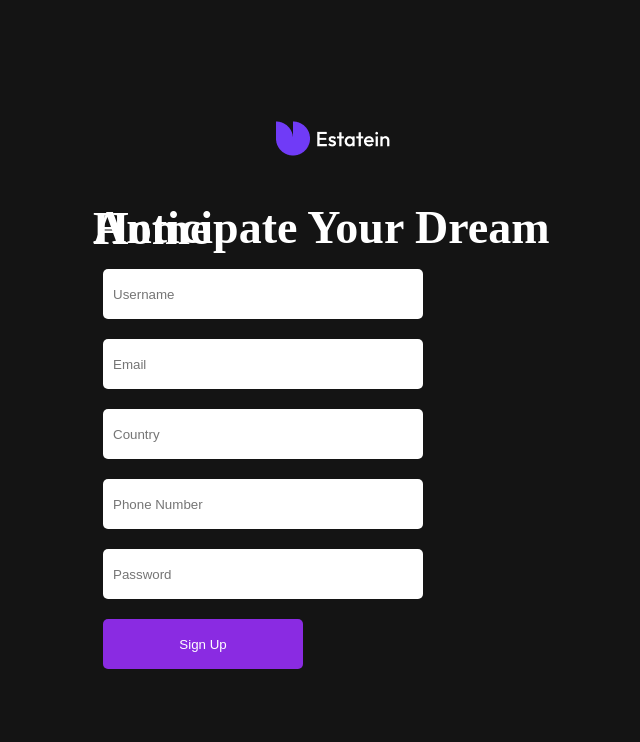
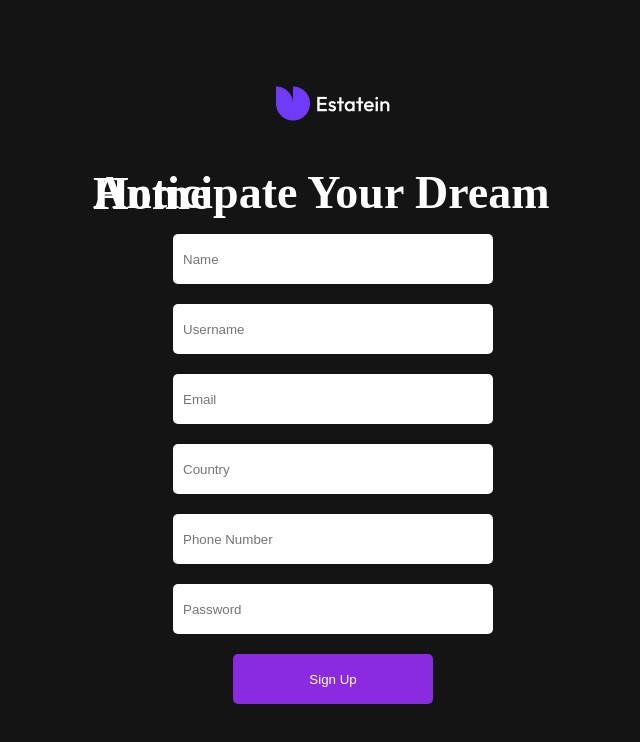
Before and after one commit to DeVTeJ10/Home-ly, a React (Vite) app: page /signup in a window 1280 px wide. Shown: the top 742 px of the page, without its empty margins (307-947 px from the left). Built offline with nearby package versions, Linux system fonts and the light colour scheme.

Commit message:
refactoring login and signup pages

```diff
--- a/src/Auth/Login/login.jsx
+++ b/src/Auth/Login/login.jsx
@@ -1,19 +1,53 @@
-import React from 'react';
+import React, { useState } from 'react';
+import axios from "axios";
 import logo from "../../images/Logo.png";
 import { Link } from "react-router-dom";
 import "./login.css";
 
 const Login = () => {
+
+  const [username, setUsername] = useState("");
+  const [password, setPassword] = useState("");
+
+  const handleSubmit = (e) => {
+    e.preventDefault();
+    const users = {username, password}
+
+    axios.post("https://finaki-backend.onrender.com/api/v1/auth/login", users)
+    .then(response => {
+      console.log("data sent succesfully:", response)
+    })
+    .catch(error => {
+      console.log("error sending data:", error)
+    })
+  }
+
   return (
+
     <div>
       <div className='login-container'>
         <Link to="/">
         <img src={logo} alt="Logo" />
         </Link>
         <h1 className='welcome-back'>Welcome Back</h1>
-        <input type="email" placeholder="Email" className='login-input'/>
-        <input type="password" placeholder="Password" className='login-input'/>
-        <button className='login-button'>Login</button>
+
+        <form onSubmit={handleSubmit} autoComplete='on'>
+        <input type="text"
+              value={username}
+              onChange={(e) => setUsername(e.target.value)}
+              placeholder="username"
+              className='login-input'
+              id='username'/>
+
+        <input type="password"
+              value={password}
+              onChange={(e) => setPassword(e.target.value)}
+              placeholder="Password"
+              className='login-input'
+              id='password'/>
+
+        <button className='login-button' type='submit'>Login</button>
+        </form>
       </div>
     </div>
   );
--- a/src/Auth/Signup/signup.css
+++ b/src/Auth/Signup/signup.css
@@ -36,4 +36,17 @@
 .sisenor{
     padding-left: 400px;
     padding-right: 400px;
+    display: flex;
+    flex-direction: column;
 }
+
+/* .container-signup{
+    display: flex;
+    flex-direction: column;
+} */
+
+form{
+    display: flex;
+    flex-direction: column;
+    align-items: center;
+}
--- a/src/Auth/Signup/signup.jsx
+++ b/src/Auth/Signup/signup.jsx
@@ -8,17 +8,18 @@ import "./signup.css"
 
 const SignUp = () => {
 
+    const [name, setName] = useState("");
     const [username, setUsername] = useState("");
     const [email, setEmail] = useState("");
     const [country, setCountry] = useState("");
-    const [phoneNumber, setPhoneNumber] = useState("");
+    const [phone, setPhone] = useState("");
     const [password, setPassword] = useState("");
 
     const handleSubmit = (e) => {
         e.preventDefault()
-        const user = {username, email, country, phoneNumber, password}
+        const user = {name, username, email, country, phone, password}
 
-        axios.post("https://finaki-backend.onrender.com/api/v1/auth/register")
+        axios.post("https://finaki-backend.onrender.com/api/v1/auth/register", user)
         .then(response => {
           console.log("data sent succesfully:", response)
         })
@@ -37,7 +38,14 @@ const SignUp = () => {
         <img src={logoImg} alt="Logo" />
         </Link>
         <h1 className='anticipates'>Anticipate Your Dream Home</h1>
-      <form onSubmit={handleSubmit}>
+
+      <form onSubmit={handleSubmit} autoComplete='on'>
+        <input type="text"
+                value={name}
+                onChange={(e) => setName(e.target.value)}
+                placeholder="Name" className='signup-input'
+                id='name'/>
+
         <input type="text"
                 value={username}
                 onChange={(e) => setUsername(e.target.value)}
@@ -57,18 +65,16 @@ const SignUp = () => {
                 id='country'/>
 
         <input type='number'
-                value={phoneNumber}
-                onChange={(e) => setPhoneNumber(e.target.value)}
+                value={phone}
+                onChange={(e) => setPhone(e.target.value)}
                 placeholder='Phone Number' className='signup-input'
-                id='phoneNumber'/>
+                id='phone'/>
 
         <input type="password"
                 value={password}
                 onChange={(e) => setPassword(e.target.value)}
                 placeholder="Password" className='signup-input'
                 id='password'/>
-
-
 
         <button className='signup-button' type='submit'>Sign Up</button>
       </form>
```
